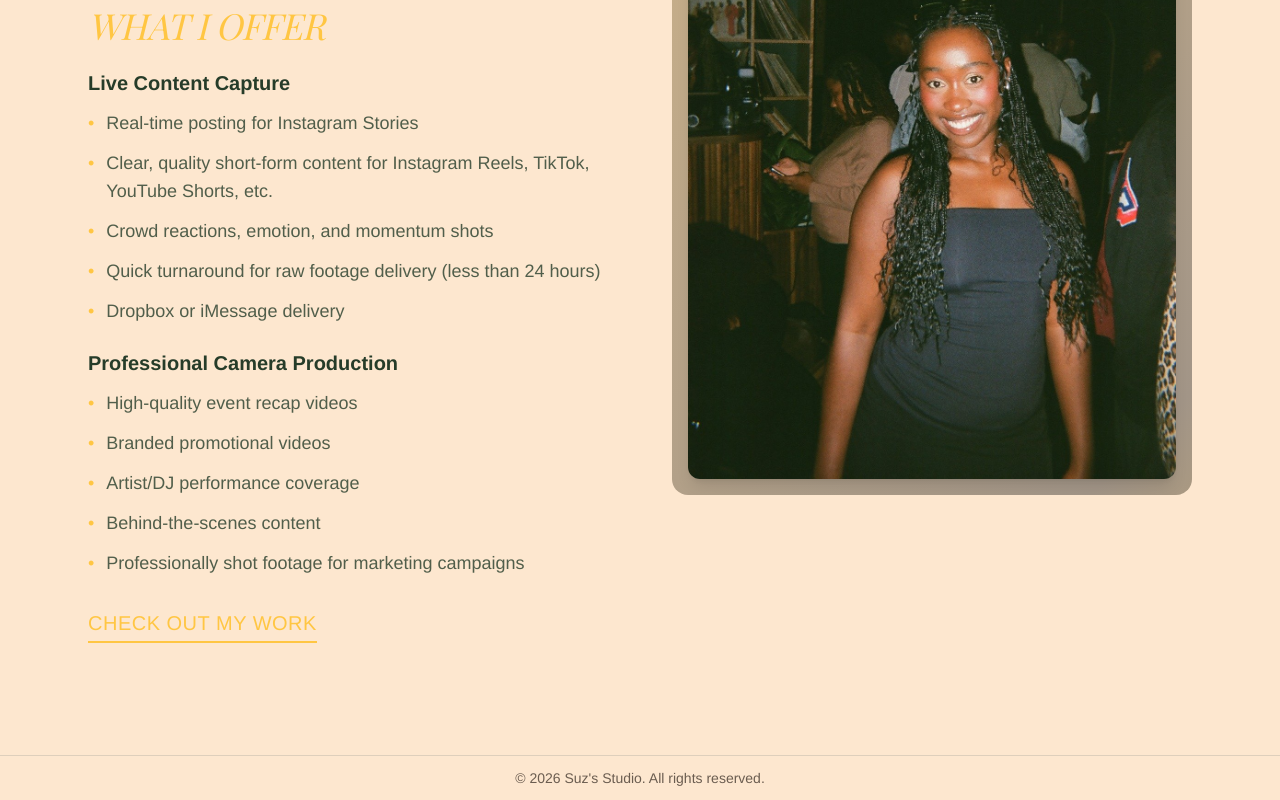
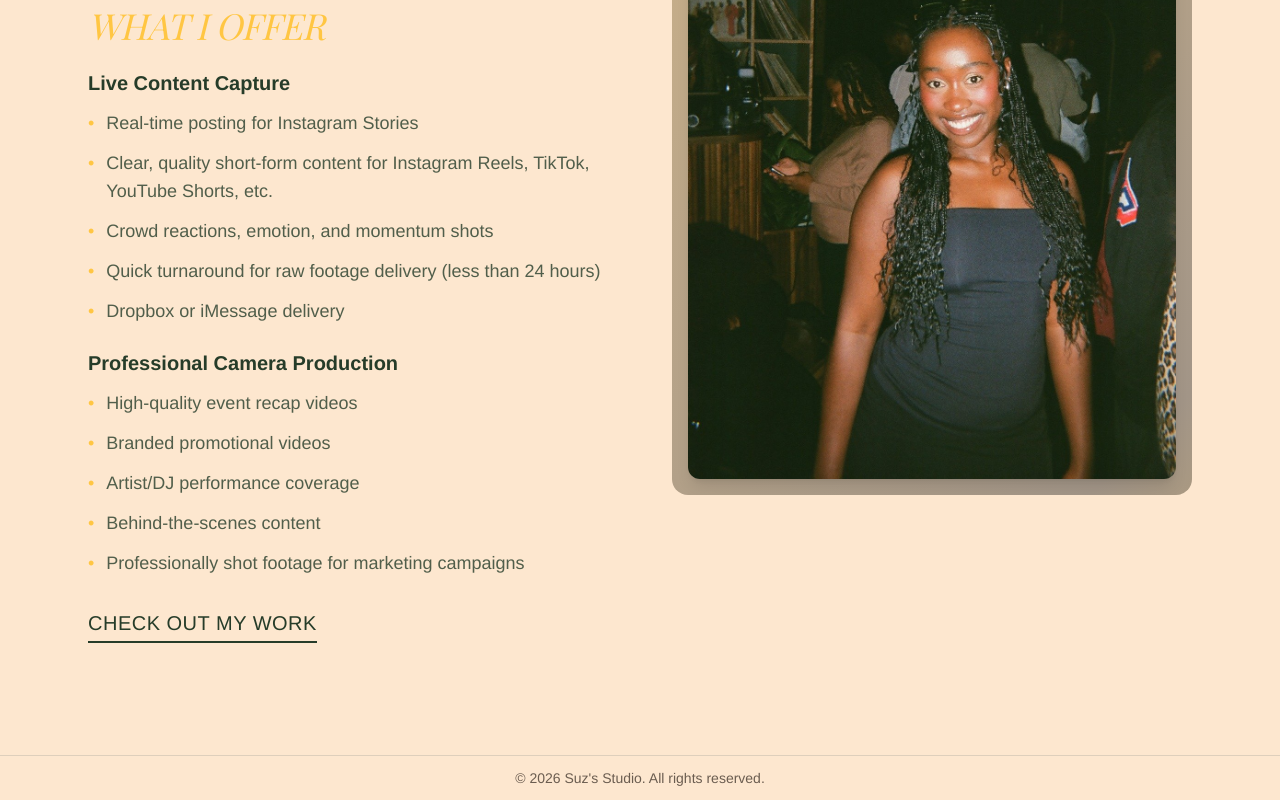
Before and after one commit to buypasses/suzstudio, a Next.js app: page / in a window 1280 px wide. Shown: the part 1365-2165 px from the top of the page. Built offline with nearby package versions, Linux system fonts and the light colour scheme; a web font is replaced by a local one.

Commit message:
Change CHECK OUT MY WORK button to dark green (#263C29)
https://claude.ai/code/session_01BzLaxK4uoYMHP4hsduSRLr

```diff
--- a/src/app/page.tsx
+++ b/src/app/page.tsx
@@ -136,7 +136,7 @@ export default function Home() {
                 <MagneticHover className="inline-block mb-6">
                   <Link
                     href="/work"
-                    className="inline-block text-gold text-xl tracking-wide font-medium border-b-2 border-gold pb-1 hover:text-accent-bright hover:border-accent-bright transition-all duration-300"
+                    className="inline-block text-[#263C29] text-xl tracking-wide font-medium border-b-2 border-[#263C29] pb-1 hover:text-[#1a2a1c] hover:border-[#1a2a1c] transition-all duration-300"
                   >
                     CHECK OUT MY WORK
                   </Link>
```
